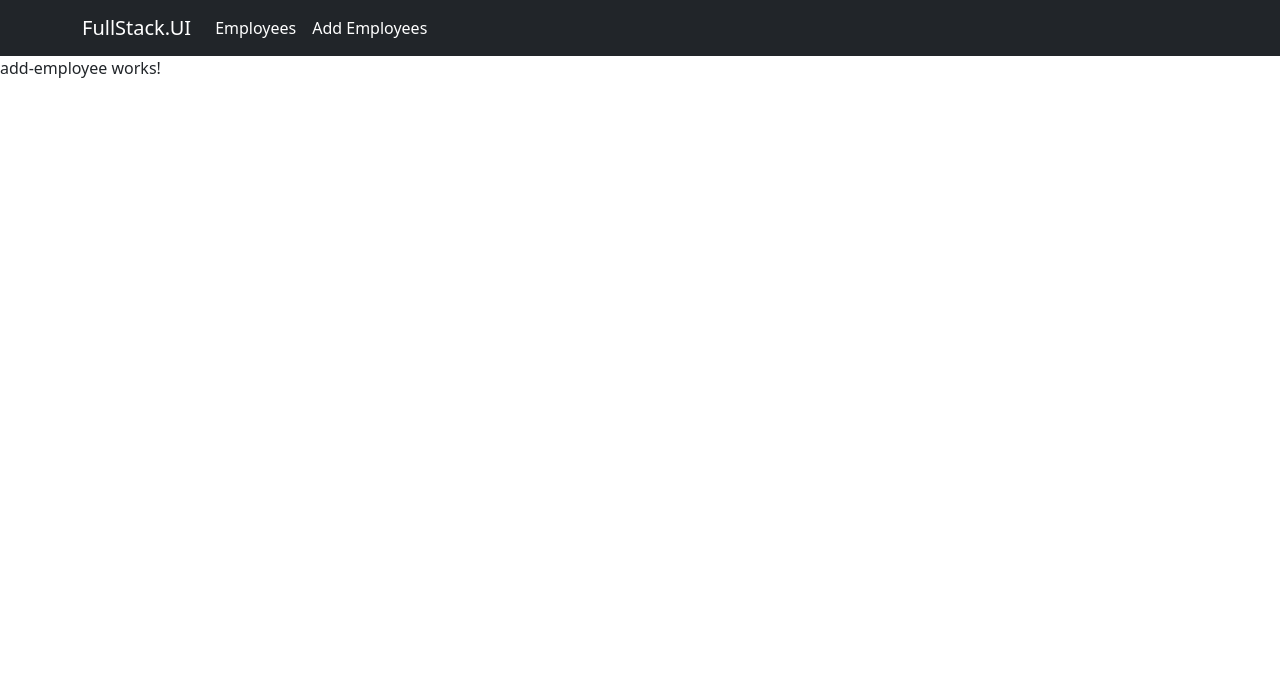
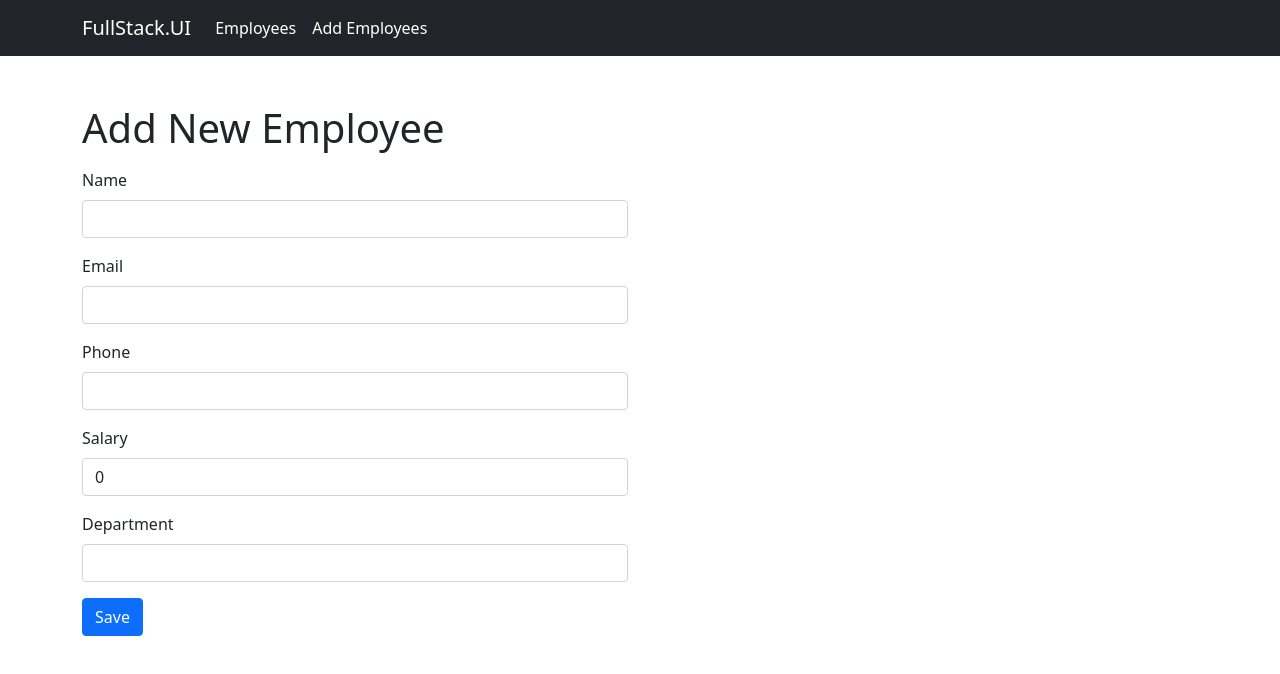
Before and after one commit to SaneManiacMG/FullStackCSharpCrud, an Angular app in the folder FrontEnd.Crud/: page /employees/add in a window 1280 px wide. Shown: the top 674 px of the page. Built offline with nearby package versions, Linux system fonts and the light colour scheme.

Commit message:
Added add-emp implementation

```diff
--- a/FrontEnd.Crud/src/app/app.module.ts
+++ b/FrontEnd.Crud/src/app/app.module.ts
@@ -6,6 +6,7 @@ import { AppRoutingModule } from './app-routing.module';
 import { AppComponent } from './app.component';
 import { EmployeesListComponent } from './components/employees/employees-list/employees-list.component';
 import { AddEmployeeComponent } from './components/employees/add-employee/add-employee.component';
+import { FormsModule } from '@angular/forms';
 
 @NgModule({
   declarations: [
@@ -16,7 +17,8 @@ import { AddEmployeeComponent } from './components/employees/add-employee/add-em
   imports: [
     BrowserModule,
     AppRoutingModule,
-    HttpClientModule
+    HttpClientModule,
+    FormsModule
   ],
   providers: [],
   bootstrap: [AppComponent]
--- a/FrontEnd.Crud/src/app/components/employees/add-employee/add-employee.component.html
+++ b/FrontEnd.Crud/src/app/components/employees/add-employee/add-employee.component.html
@@ -1 +1,36 @@
-<p>add-employee works!</p>
+<div class="container my-5">
+    <h1 class="mb-3">Add New Employee</h1>
+    <div class="row">
+        <div class="col-6">
+            <form #form="ngForm" (ngSubmit)="addEmployee()">
+                <div class="mb-3">
+                    <label for="name" class="form-label">Name</label>
+                    <input type="text" class="form-control" id="name"
+                    name="name" [(ngModel)]="addEmployeeRequest.name">
+                </div>
+                <div class="mb-3">
+                    <label for="email" class="form-label">Email</label>
+                    <input type="email" class="form-control" id="email"
+                    name="email" [(ngModel)]="addEmployeeRequest.email">
+                </div>
+                <div class="mb-3">
+                    <label for="phone" class="form-label">Phone</label>
+                    <input type="text" class="form-control" id="phone"
+                    name="phone" [(ngModel)]="addEmployeeRequest.phone">
+                </div>
+                <div class="mb-3">
+                    <label for="salary" class="form-label">Salary</label>
+                    <input type="number" class="form-control" id="salary"
+                    name="salary" [(ngModel)]="addEmployeeRequest.salary">
+                </div>
+                <div class="mb-3">
+                    <label for="department" class="form-label">Department</label>
+                    <input type="text" class="form-control" id="department"
+                    name="department" [(ngModel)]="addEmployeeRequest.department">
+                </div>
+                <button type="submit" class="btn btn-primary">Save</button>
+            </form>
+        </div>
+    </div>
+
+</div>
--- a/FrontEnd.Crud/src/app/components/employees/add-employee/add-employee.component.ts
+++ b/FrontEnd.Crud/src/app/components/employees/add-employee/add-employee.component.ts
@@ -1,4 +1,7 @@
 import { Component } from '@angular/core';
+import { Router } from '@angular/router';
+import { Employee } from 'src/app/models/employee.model';
+import { EmployeesService } from 'src/app/services/employees.service';
 
 @Component({
   selector: 'app-add-employee',
@@ -6,5 +9,23 @@ import { Component } from '@angular/core';
   styleUrls: ['./add-employee.component.css']
 })
 export class AddEmployeeComponent {
+  constructor(private employeeService : EmployeesService, private router : Router) {}
 
+  addEmployeeRequest : Employee = {
+    id : "",
+    name : "",
+    email : "",
+    phone : "",
+    salary : 0,
+    department : ""
+  }
+
+  addEmployee() {
+    this.employeeService.addEmployee(this.addEmployeeRequest)
+    .subscribe({
+      next : (employee) => {
+        this.router.navigate(['employees']);
+      }
+    });
+  }
 }
--- a/FrontEnd.Crud/src/app/services/employees.service.ts
+++ b/FrontEnd.Crud/src/app/services/employees.service.ts
@@ -14,6 +14,11 @@ export class EmployeesService {
   constructor(private http : HttpClient) { }
 
   getAllEmployees() : Observable<Employee[]> {
-    return this.http.get<Employee[]>(this.baseApiUrl + '/api/employees')
+    return this.http.get<Employee[]>(this.baseApiUrl + '/api/employees');
+  }
+
+  addEmployee(addEmployeeRequest: Employee) : Observable<Employee> {
+    addEmployeeRequest.id = '00000000-0000-0000-0000-000000000000';
+    return this.http.post<Employee>(this.baseApiUrl + '/api/employees', addEmployeeRequest);
   }
 }
```
